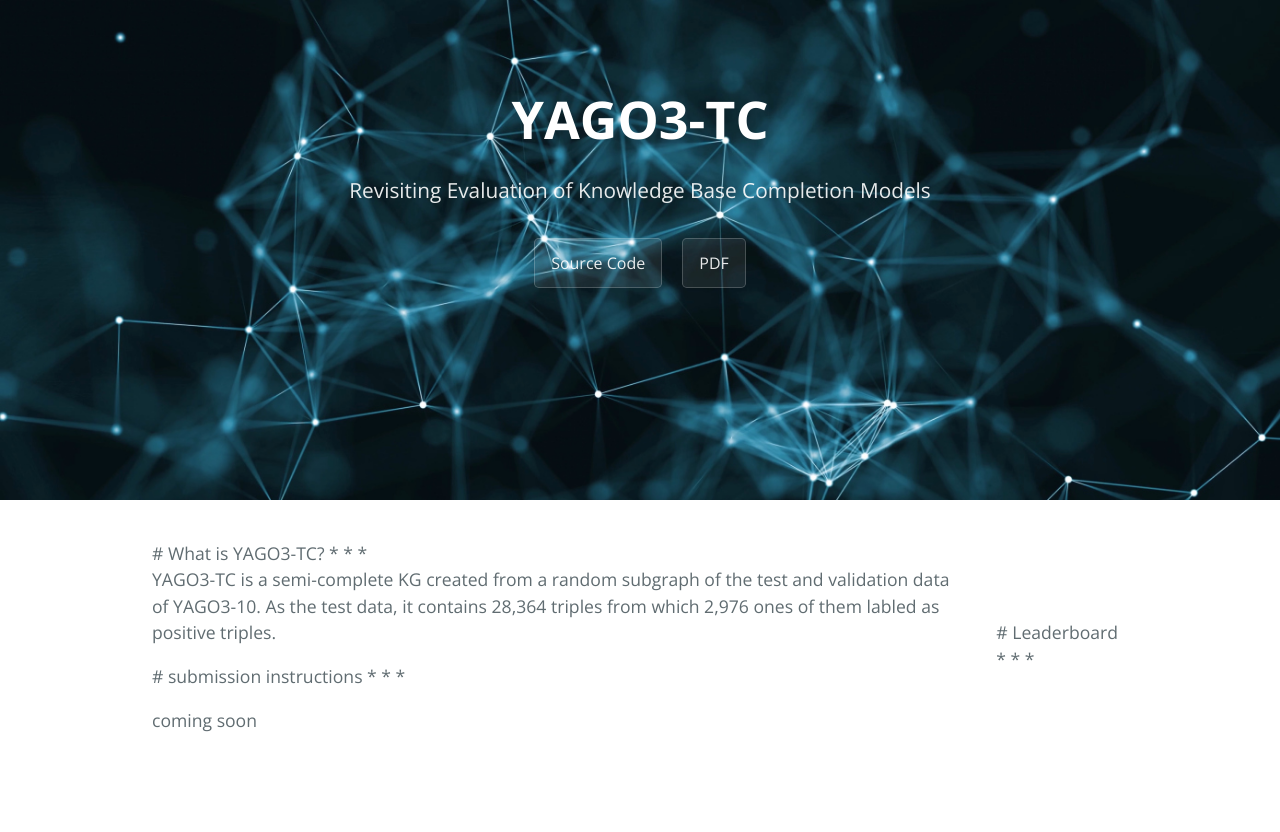
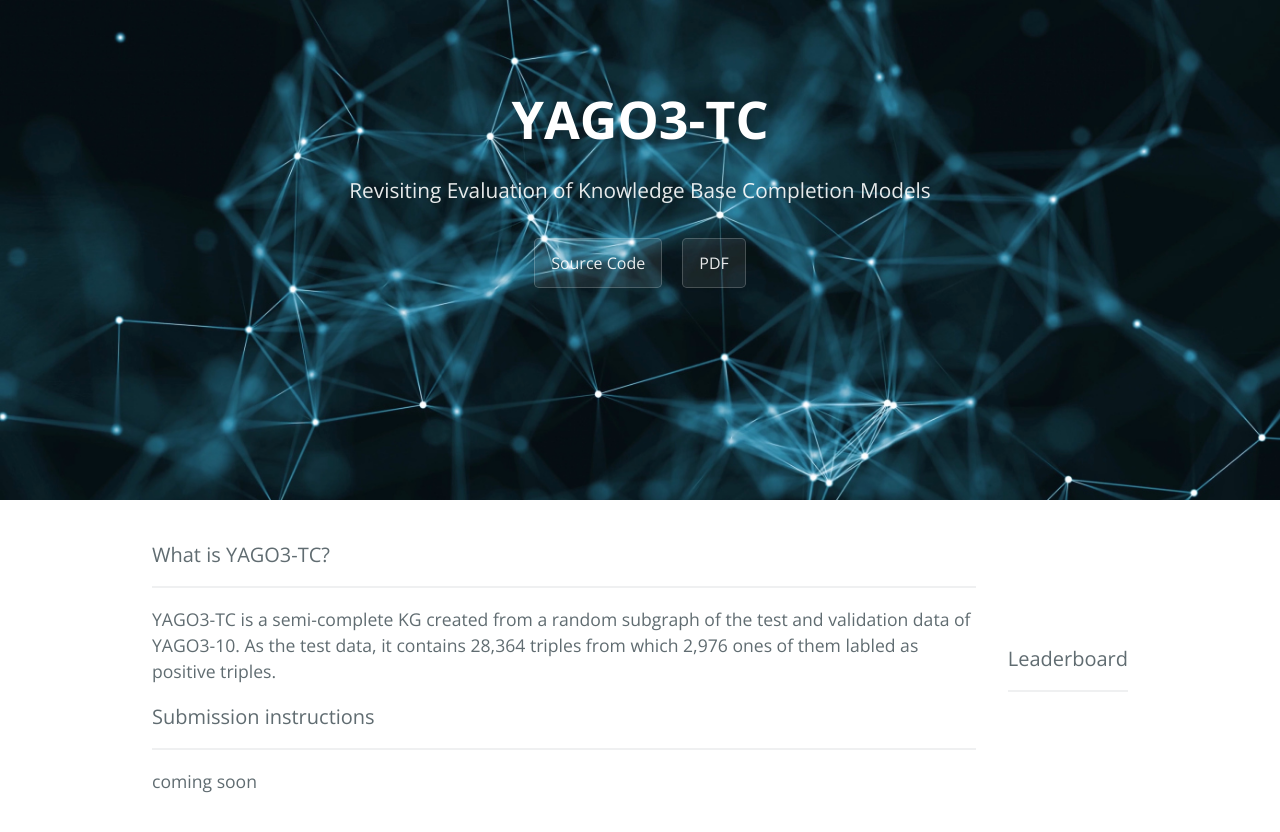
Before and after one commit to pouyapez/yago3-tc, a Jekyll site: the page built from index.md, in a window 1280 px wide. Shown: the top 832 px of the page. Built offline with Jekyll 4.4.1, drawn with Linux system fonts in a browser that asks for light colours.

Commit message:
Update index.md

```diff
--- a/index.md
+++ b/index.md
@@ -5,20 +5,20 @@ layout: default
    <table class="content-table">
       <tr>
         <td>
-        # What is YAGO3-TC?
-          * * *
+        <font style="font-size:20px">What is YAGO3-TC?</font>
+         <hr>
         <p class="text right-align text-large add-top-margin" style="width:100%;">
         YAGO3-TC is a semi-complete KG created from a random subgraph of the test and validation data of YAGO3-10. As the test        data, it contains 28,364 triples from which 2,976 ones of them labled as positive triples.
         </p>
-        # submission instructions
-          * * *
+        <font style="font-size:20px">Submission instructions</font>
+          <hr>
         <p class="text right-align text-large add-top-margin" style="width:100%;">
         coming soon
         </p>
         </td>
         <td>
-         # Leaderboard
-          * * *
+         <font style="font-size:20px">Leaderboard</font>
+          <hr>
          </td>
       </tr>
    </table>
```
